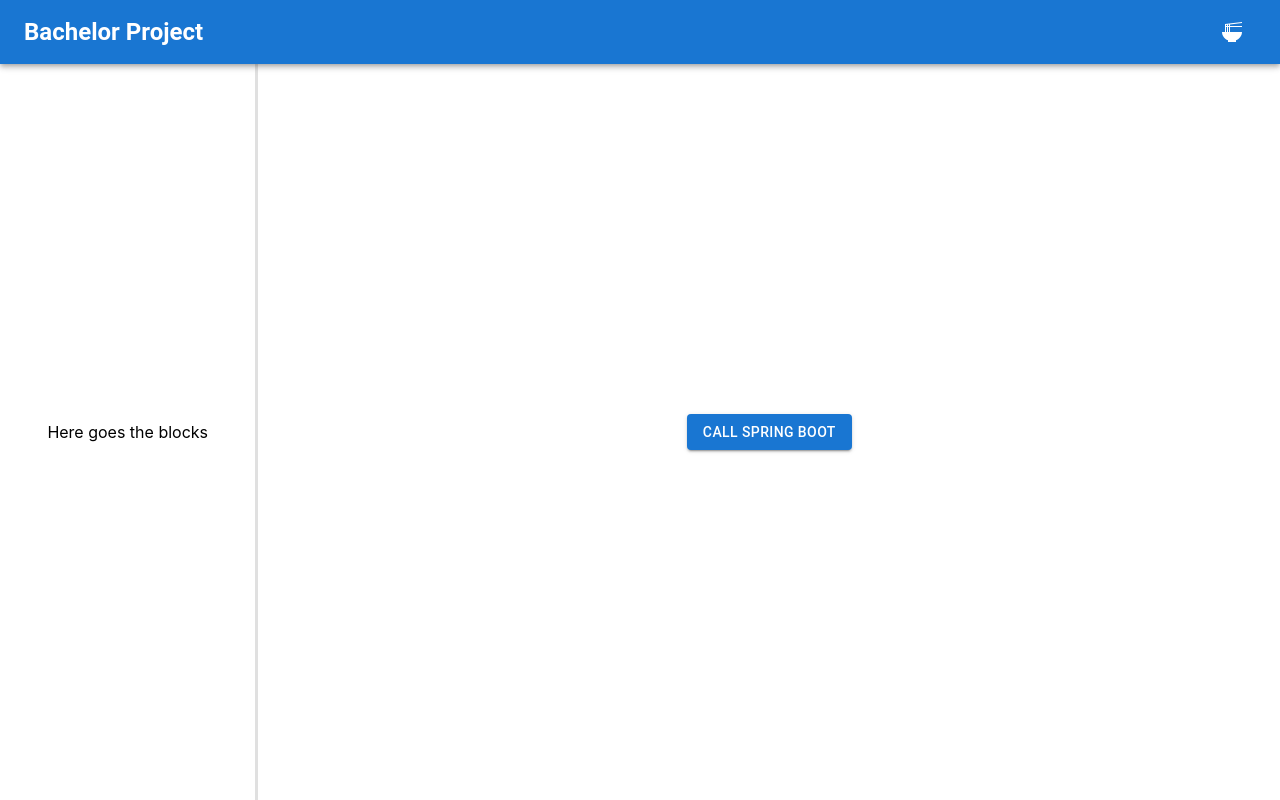
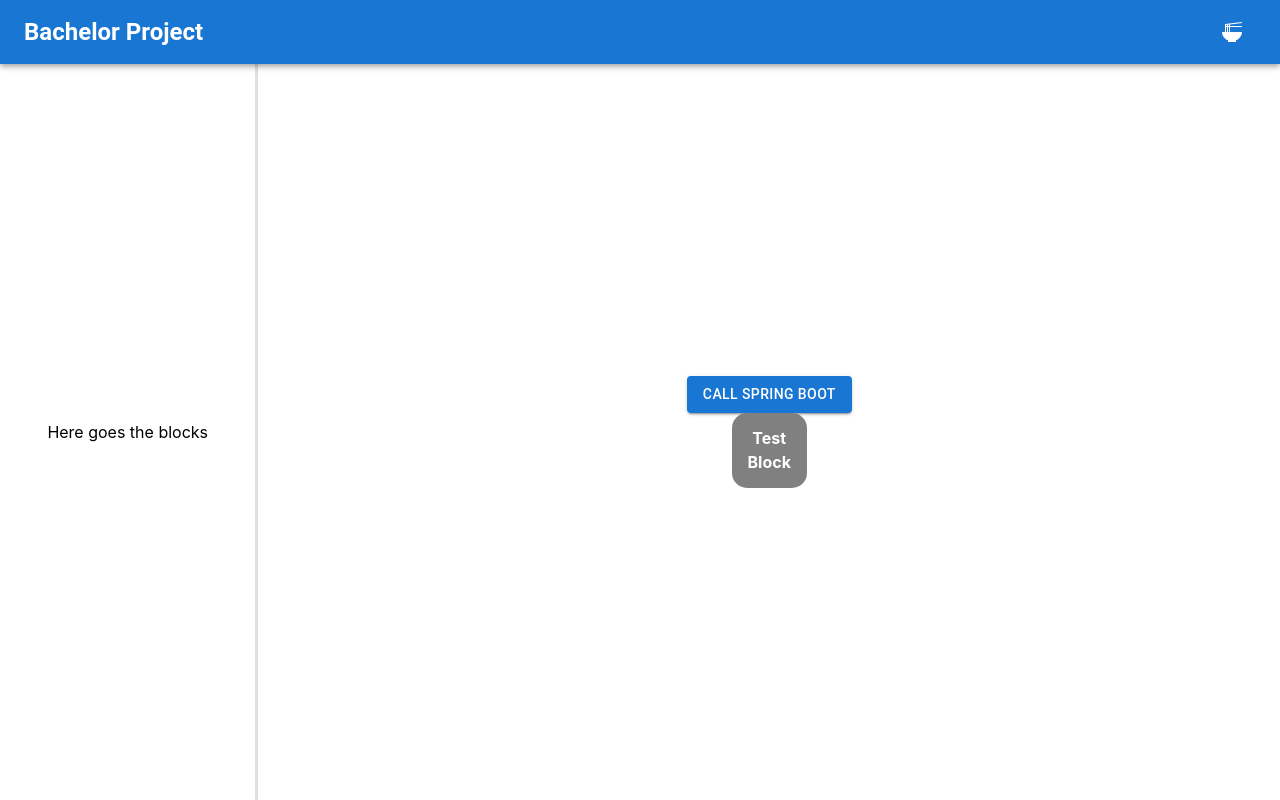
Before and after one commit to OliverSiggaard/bachelor-project-ui, a React (Create React App) app: page / in a window 1280 px wide. Built offline with nearby package versions, Linux system fonts and the light colour scheme.

Commit message:
Draggable block

```diff
--- a/package.json
+++ b/package.json
@@ -18,6 +18,7 @@
     "axios": "^1.6.7",
     "react": "^18.2.0",
     "react-dom": "^18.2.0",
+    "react-draggable": "^4.4.6",
     "react-scripts": "5.0.1",
     "typescript": "^4.9.5",
     "web-vitals": "^2.1.4"
--- /dev/null
+++ b/src/components/blocks/EmptyBlock.css
@@ -0,0 +1,18 @@
+.empty-block {
+    background-color: grey;
+    color: white;
+    font-weight: bold;
+    font-size: 16px;
+    width: 75px;
+    height: 75px;
+    border-radius: 15px;
+    display: flex;
+    align-items: center;
+    justify-content: center;
+    text-align: center;
+    cursor: grab;
+}
+
+.empty-block:active {
+    cursor: grabbing;
+}
--- /dev/null
+++ b/src/components/blocks/EmptyBlock.tsx
@@ -0,0 +1,17 @@
+import React, { useRef } from 'react';
+import Draggable from "react-draggable";
+import './EmptyBlock.css';
+
+const EmptyBlock: React.FC = () => {
+  const nodeRef = useRef(null);
+
+  return (
+    <Draggable nodeRef={nodeRef}>
+      <div className="empty-block" ref={nodeRef}>
+        Test Block
+      </div>
+    </Draggable>
+  );
+};
+
+export default EmptyBlock;
--- a/src/pages/MainPage.tsx
+++ b/src/pages/MainPage.tsx
@@ -2,14 +2,19 @@ import React, {useState} from 'react';
 import {Button, Divider} from "@mui/material";
 import api from "../api/axiosConfig";
 import Navbar from "../components/Navbar";
+import EmptyBlock from "../components/blocks/EmptyBlock";
 
 const MainPage: React.FC = () => {
 
   const [helloString, setHelloString] = useState<string>('');
 
   const getHelloString = async () => {
-    const response = await api.get("/root");
-    setHelloString(response.data);
+    try {
+      const response = await api.get("/root");
+      setHelloString(response.data);
+    } catch (err) {
+      setHelloString("Error connecting to Spring Boot - check if it is running")
+    }
   }
 
   return (
@@ -23,6 +28,7 @@ const MainPage: React.FC = () => {
         <div className="flex flex-col w-4/5 items-center justify-center">
           <Button variant="contained" onClick={getHelloString}>Call Spring Boot</Button>
           {helloString}
+          <EmptyBlock />
         </div>
       </div>
     </div>
```
Also changed, not shown: 1 other file (tests, documents, lock files or other folders).
